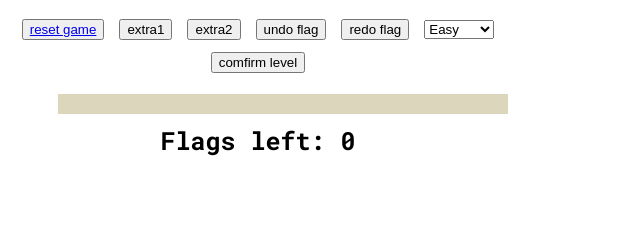
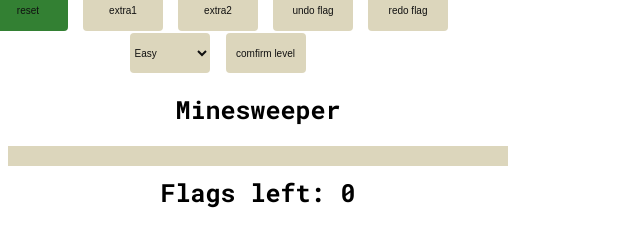
Before and after one commit to dinhvuduc/DSA-project---MineSweeper, a plain HTML site: page index.html in a window 1280 px wide. Shown: the whole page, without its empty margins (0-640 px from the left). Drawn offline with Linux system fonts and the light colour scheme.

Commit message:
update successfully

```diff
--- a/index.html
+++ b/index.html
@@ -10,24 +10,24 @@
 <body>
 
   <div class="container">
-    <button> <a href="./index.html">reset game</a></button>
+    <button onclick="window.location.reload();">reset </button>
     <button id="extra1"> extra1</button>
     <button id="extra2"> extra2</button>
     <button id="undo_flag"> undo flag</button>
     <button id="redo_flag"> redo flag</button>
-
-
     <select  id="level">
       <option id="easy" value="easy">Easy</option>
       <option id="medium" value="medium">Medium</option>
       <option id="hard" value="hard">Hard</option>
     </select>
-
     <button id="check">comfirm level</button>
+    <div>Minesweeper </div>
 
     <div class="grid" id="game"></div>
     <div>Flags left: <span id='flags-left'></span></div>
     <div id="result"></div>
+
   </div>
+
 </body>
 </html>
--- a/style.css
+++ b/style.css
@@ -1,38 +1,39 @@
 .container {
   width: 500px;
   align-content: center;
+
 }
-  .easy{
+.easy {
   height: 400px !important;
   width: 400px !important;
 }
-  .medium{
+.medium {
   height: 480px !important;
   width: 480px !important;
 }
-  .hard{
+.hard {
   height: 520px !important;
   width: 520px !important;
 }
 .grid {
-
   display: flex;
   flex-wrap: wrap;
   background-color: #dcd6bc;
-    margin-left: 50px;
+  /* margin-left: 10px; */
   margin-top: 20px;
   border: 10px solid #dcd6bc;
   margin-bottom: 10px;
 }
-  .buttons {
+/* .buttons {
   position: absolute;
   top: 15%;
   left: 25%;
-  }
+} */
 div {
   font-size: 25px;
   text-align: center;
   font-family: "Roboto Mono", monospace;
+
 }
 
 .valid {
@@ -80,3 +81,79 @@
   margin-top: 5px;
   color: #e76346;
 }
+
+@import url("https://fonts.googleapis.com/css?family=Raleway:300");
+
+/* body {
+  background: #111;
+} */
+
+
+
+button,select {
+  /* position: absolute; */
+  left: 50%;
+  top: 50%;
+  transform: translateX(-50%) translateY(-50%);
+  background: #dcd6bc;
+  color: #111;
+  width: 80px;
+  height: 40px;
+  border: 0;
+  font-size: 10px;
+  border-radius: 4px;
+  font-family: "Raleway", sans-serif;
+  transition: 0.6s;
+  overflow: hidden;
+}
+
+/* button:focus {
+  outline: 0;
+} */
+
+
+
+button:before {
+  content: "";
+  /* display: block; */
+  position: absolute;
+  background: rgba(255, 255, 255, 0.5);
+  width: 60px;
+  height: 100%;
+  left: 0;
+  top: 0;
+  opacity: 0.5;
+  filter: blur(30px);
+  transform: translateX(-100px) skewX(-15deg);
+}
+
+button:after {
+  content: "";
+  display: block;
+  position: absolute;
+  background: rgba(255, 255, 255, 0.2);
+  width: 30px;
+  height: 100%;
+  left: 30px;
+  top: 0;
+  opacity: 0;
+  filter: blur(5px);
+  transform: translateX(-100px) skewX(-15deg);
+}
+
+button:hover {
+  background: #338033;
+  cursor: pointer;
+}
+
+button:hover:before {
+  transform: translateX(300px) skewX(-15deg);
+  opacity: 0.6;
+  transition: 0.7s;
+}
+
+button:hover:after {
+  transform: translateX(300px) skewX(-15deg);
+  opacity: 1;
+  transition: 0.7s;
+}
```
Lines whose indentation alone changed are shown as unchanged.
